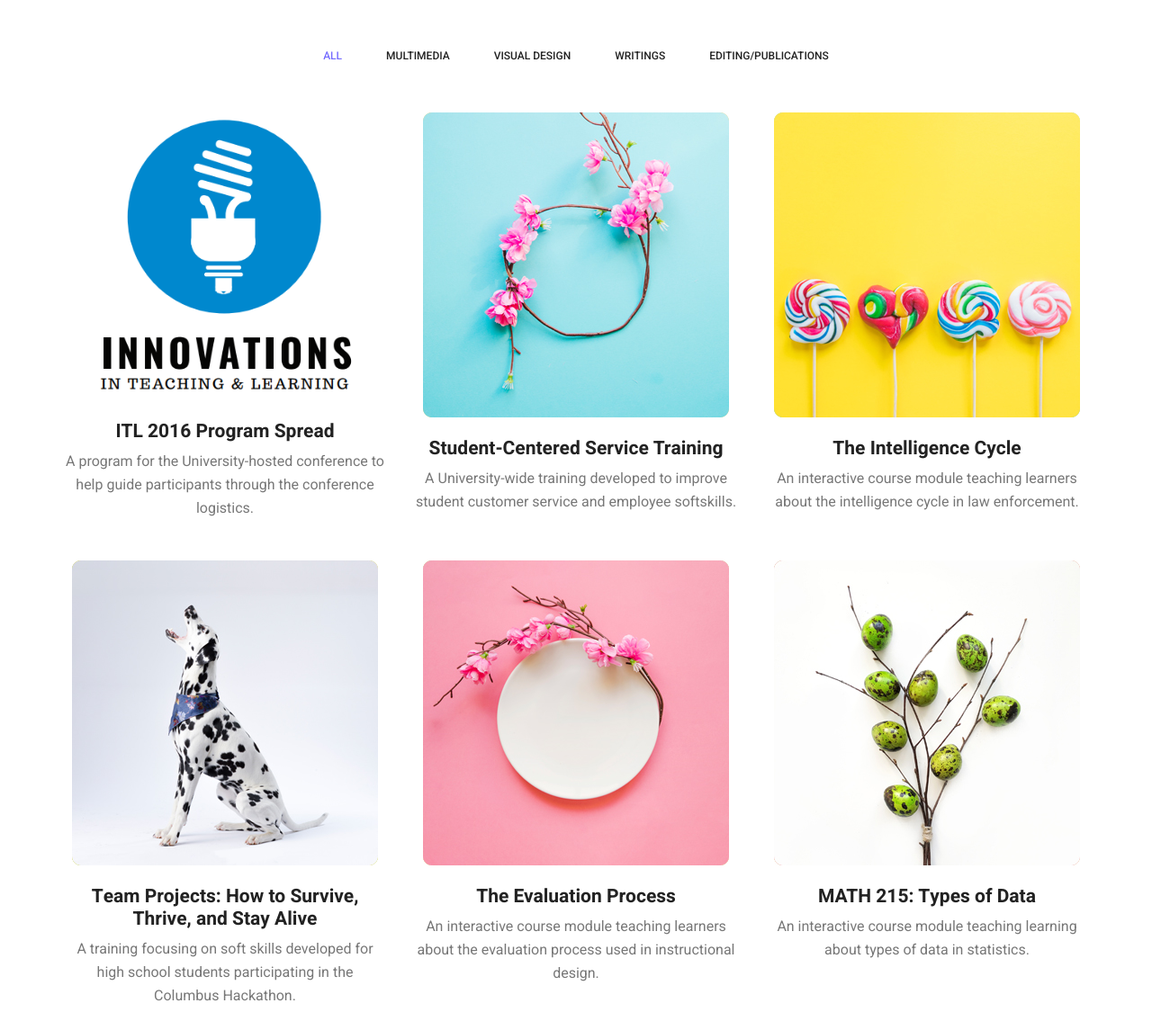
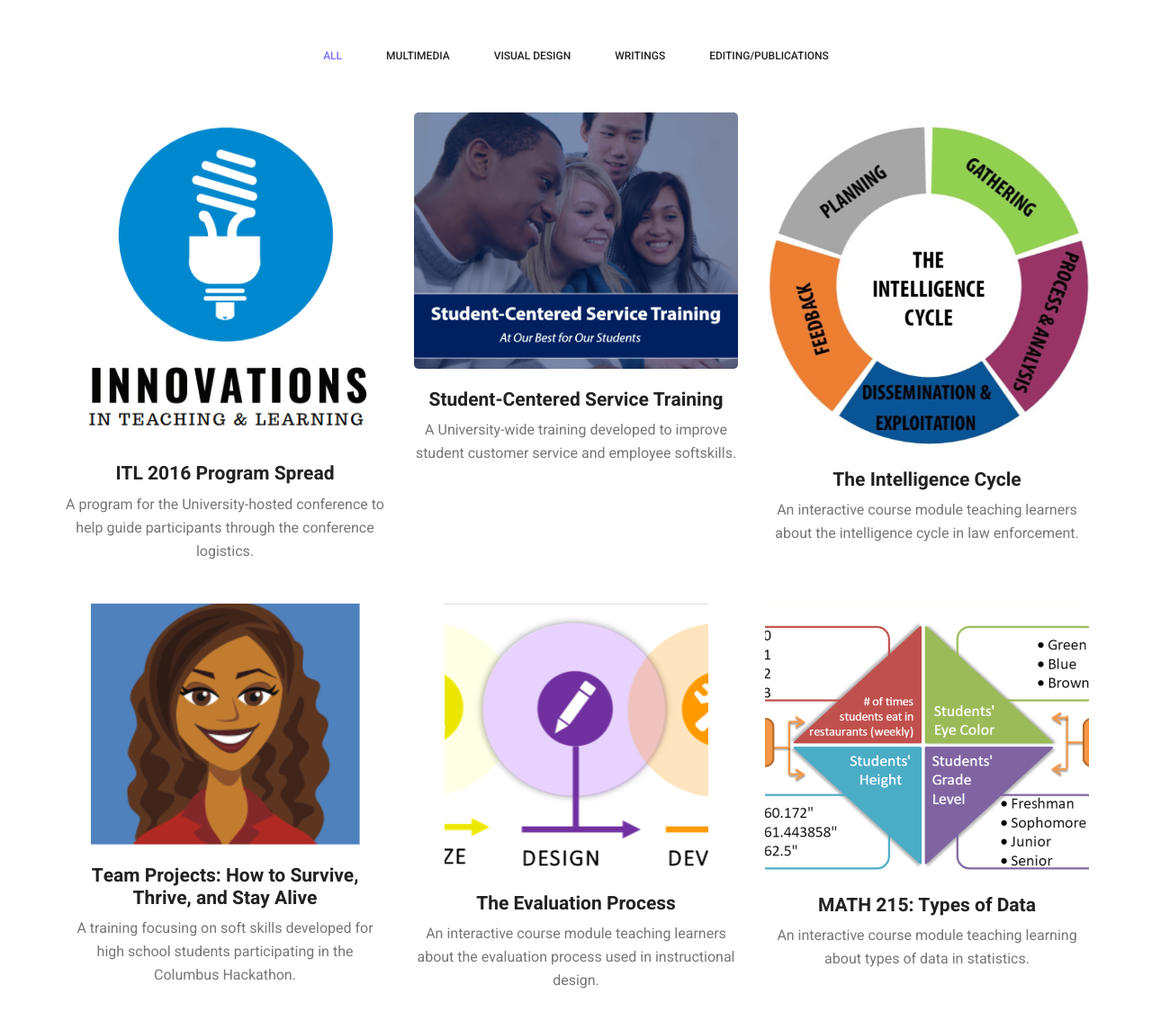
Before and after one commit to djErfquake/portfolios, a website: page app/index.html in a window 1280 px wide. Shown: the part 5520-6665 px from the top of the page at 90% size. Drawn offline with Linux system fonts and the light colour scheme.

Commit message:
projects working better

```diff
--- a/app/index.html
+++ b/app/index.html
@@ -326,7 +326,7 @@
         			<div class="col-lg-4 col-md-4 col-sm-6 visual-design">
         				<div class="h_gallery_item">
         					<div class="g_img_item">
-        						<img class="img-fluid" src="projects/pdfs/ITL program_final.png" alt="">
+        						<img class="img-fluid" src="img/thumbnails/ITL Program.PNG" alt="">
         						<a class="light" href="http://cs.franklin.edu/~levallyc/Visual%20Design/2016%20Conference%20Visual%20Design/ITL%20program_spread.pdf"><img src="img/gallery/icon.png" alt=""></a>
         					</div>
         					<div class="g_item_text">
@@ -338,7 +338,7 @@
         			<div class="col-lg-4 col-md-4 col-sm-6 multimedia">
         				<div class="h_gallery_item">
         					<div class="g_img_item">
-        						<img class="img-fluid" src="img/gallery/project-2.jpg" alt="">
+        						<img class="img-fluid" src="img/thumbnails/StudentCentered.PNG" alt="">
         						<a class="light" href="http://video.franklin.edu/Franklin/redcarpet/servicetraining/story_html5.html"><img src="img/gallery/icon.png" alt=""></a>
         					</div>
         					<div class="g_item_text">
@@ -350,7 +350,7 @@
         			<div class="col-lg-4 col-md-4 col-sm-6 multimedia">
         				<div class="h_gallery_item">
         					<div class="g_img_item">
-        						<img class="img-fluid" src="img/gallery/project-3.jpg" alt="">
+        						<img class="img-fluid" src="img/thumbnails/IntelligenceCycle.PNG" alt="">
         						<a class="light" href="http://video.franklin.edu/Franklin/CJAD/360/TheIntelligenceCycle/story_html5.html"><img src="img/gallery/icon.png" alt=""></a>
         					</div>
         					<div class="g_item_text">
@@ -362,8 +362,8 @@
         			<div class="col-lg-4 col-md-4 col-sm-6 multimedia">
         				<div class="h_gallery_item">
         					<div class="g_img_item">
-        						<img class="img-fluid" src="img/gallery/project-4.jpg" alt="">
-        						<a class="light" href="img/gallery/project-4.jpg"><img src="img/gallery/icon.png" alt=""></a>
+        						<img class="img-fluid" src="img/thumbnails/TeamProjects.PNG" alt="">
+        						<a class="light" href="http://video.franklin.edu/Franklin/hack/101/story_html5.html"><img src="img/gallery/icon.png" alt=""></a>
         					</div>
         					<div class="g_item_text">
         						<h4>Team Projects: How to Survive, Thrive, and Stay Alive</h4>
@@ -374,7 +374,7 @@
         			<div class="col-lg-4 col-md-4 col-sm-6 multimedia">
         				<div class="h_gallery_item">
         					<div class="g_img_item">
-        						<img class="img-fluid" src="img/gallery/project-5.jpg" alt="">
+        						<img class="img-fluid" src="img/thumbnails/EvaluationProcess.png" alt="">
         						<a class="light" href="http://video.franklin.edu/Franklin/idpt/650/evaluationProcess/story_html5.html"><img src="img/gallery/icon.png" alt=""></a>
         					</div>
         					<div class="g_item_text">
@@ -386,8 +386,8 @@
         			<div class="col-lg-4 col-md-4 col-sm-6 multimedia">
         				<div class="h_gallery_item">
         					<div class="g_img_item">
-        						<img class="img-fluid" src="img/gallery/project-6.jpg" alt="">
-        						<a class="light" href="img/gallery/project-6.jpg"><img src="img/gallery/icon.png" alt=""></a>
+        						<img class="img-fluid" src="img/thumbnails/Types of Data.PNG" alt="">
+        						<a class="light" href="http://video.franklin.edu/Franklin/statistics/1b/story_html5.html"><img src="img/gallery/icon.png" alt=""></a>
         					</div>
         					<div class="g_item_text">
         						<h4>MATH 215: Types of Data</h4>
@@ -400,7 +400,7 @@
 					<div class="col-lg-4 col-md-4 col-sm-6 visual-design">
 						<div class="h_gallery_item">
 							<div class="g_img_item">
-								<img class="img-fluid" src="img/gallery/project-6.jpg" alt="">
+								<img class="img-fluid" src="img/thumbnails/LearningShowcase.PNG" alt="">
 								<a class="light" href="http://cs.franklin.edu/~levallyc/Visual%20Design/Learning%20Showcase/Learning%20Showcase%20Electronic%20Booklet.pdf"><img src="img/gallery/icon.png" alt=""></a>
 							</div>
 							<div class="g_item_text">
@@ -413,7 +413,7 @@
 					<div class="col-lg-4 col-md-4 col-sm-6 visual-design">
 						<div class="h_gallery_item">
 							<div class="g_img_item">
-								<img class="img-fluid" src="img/gallery/project-6.jpg" alt="">
+								<img class="img-fluid" src="#" alt="">
 								<a class="light" href="http://cs.franklin.edu/~levallyc/Visual%20Design/SlideShare%20Presentations/5%20Characteristics%20of%20Excellent%20Instructional%20Designers.pdf"><img src="img/gallery/icon.png" alt=""></a>
 							</div>
 							<div class="g_item_text">
@@ -427,7 +427,7 @@
 					<div class="col-lg-4 col-md-4 col-sm-6 writings">
 						<div class="h_gallery_item">
 							<div class="g_img_item">
-								<img class="img-fluid" src="img/gallery/project-6.jpg" alt="">
+								<img class="img-fluid" src="img/thumbnails/EffectivelyUseMedia.png" alt="">
 								<a class="light" href="https://institute.franklin.edu/i4-blog/How-Use-Media-Effectively-Online-Courses/levally-carolyn"><img src="img/gallery/icon.png" alt=""></a>
 							</div>
 							<div class="g_item_text">
@@ -440,7 +440,7 @@
 					<div class="col-lg-4 col-md-4 col-sm-6 writings">
 						<div class="h_gallery_item">
 							<div class="g_img_item">
-								<img class="img-fluid" src="img/gallery/project-6.jpg" alt="">
+								<img class="img-fluid" src="img/thumbnails/CourseNeedsEditor.jpg" alt="">
 								<a class="light" href="https://institute.franklin.edu/i4-blog/Why-Your-Course-Needs-Editor/levally-carolyn"><img src="img/gallery/icon.png" alt=""></a>
 							</div>
 							<div class="g_item_text">
@@ -453,7 +453,7 @@
 					<div class="col-lg-4 col-md-4 col-sm-6 writings">
 						<div class="h_gallery_item">
 							<div class="g_img_item">
-								<img class="img-fluid" src="img/gallery/project-6.jpg" alt="">
+								<img class="img-fluid" src="img/thumbnails/BabySteps.jpg" alt="">
 								<a class="light" href="https://institute.franklin.edu/i4-blog/Baby-Steps-Toward-Sleep-Using-Instructional-Design-Everyday-Life/levally-carolyn"><img src="img/gallery/icon.png" alt=""></a>
 							</div>
 							<div class="g_item_text">
@@ -467,7 +467,7 @@
 					<div class="col-lg-4 col-md-4 col-sm-6 editing">
 						<div class="h_gallery_item">
 							<div class="g_img_item">
-								<img class="img-fluid" src="img/gallery/project-6.jpg" alt="">
+								<img class="img-fluid" src="img/thumbnails/GetItDone.jpg" alt="">
 								<a class="light" href="https://www.amazon.com/Get-Done-simple-strategies-procrastinating/dp/1973335212"><img src="img/gallery/icon.png" alt=""></a>
 							</div>
 							<div class="g_item_text">
@@ -480,7 +480,7 @@
 					<div class="col-lg-4 col-md-4 col-sm-6 editing">
 						<div class="h_gallery_item">
 							<div class="g_img_item">
-								<img class="img-fluid" src="img/gallery/project-6.jpg" alt="">
+								<img class="img-fluid" src="#" alt="">
 								<a class="light" href="https://www.learntechlib.org/p/174175/"><img src="img/gallery/icon.png" alt=""></a>
 							</div>
 							<div class="g_item_text">
@@ -493,7 +493,7 @@
 					<div class="col-lg-4 col-md-4 col-sm-6 editing">
 						<div class="h_gallery_item">
 							<div class="g_img_item">
-								<img class="img-fluid" src="img/gallery/project-6.jpg" alt="">
+								<img class="img-fluid" src="#" alt="">
 								<a class="light" href="https://www.learntechlib.org/p/172764/"><img src="img/gallery/icon.png" alt=""></a>
 							</div>
 							<div class="g_item_text">
@@ -506,7 +506,7 @@
 					<div class="col-lg-4 col-md-4 col-sm-6 editing">
 						<div class="h_gallery_item">
 							<div class="g_img_item">
-								<img class="img-fluid" src="img/gallery/project-6.jpg" alt="">
+								<img class="img-fluid" src="#" alt="">
 								<a class="light" href="https://link.springer.com/chapter/10.1007/978-3-319-94640-5_7"><img src="img/gallery/icon.png" alt=""></a>
 							</div>
 							<div class="g_item_text">
@@ -519,7 +519,7 @@
 					<div class="col-lg-4 col-md-4 col-sm-6 editing">
 						<div class="h_gallery_item">
 							<div class="g_img_item">
-								<img class="img-fluid" src="img/gallery/project-6.jpg" alt="">
+								<img class="img-fluid" src="#" alt="">
 								<a class="light" href="https://www.westga.edu/~distance/ojdla/fall203/_gardner_bennett_hyatt_stoker203.html"><img src="img/gallery/icon.png" alt=""></a>
 							</div>
 							<div class="g_item_text">
@@ -532,7 +532,7 @@
 					<div class="col-lg-4 col-md-4 col-sm-6 editing">
 						<div class="h_gallery_item">
 							<div class="g_img_item">
-								<img class="img-fluid" src="img/gallery/project-6.jpg" alt="">
+								<img class="img-fluid" src="#" alt="">
 								<a class="light" href="#"><img src="img/gallery/icon.png" alt=""></a>
 							</div>
 							<div class="g_item_text">
--- a/app/js/theme.js
+++ b/app/js/theme.js
@@ -105,29 +105,29 @@
 
 	$('select').niceSelect();
 
-	/*----------------------------------------------------*/
-    /*  Simple LightBox js
-    /*----------------------------------------------------*/
-    $('.imageGallery1 .light').simpleLightbox();
+	// /*----------------------------------------------------*/
+    // /*  Simple LightBox js
+    // /*----------------------------------------------------*/
+    // $('.imageGallery1 .light').simpleLightbox();
 
-	$('.counter').counterUp({
-		delay: 10,
-		time: 1000
-	});
+	// $('.counter').counterUp({
+	// 	delay: 10,
+	// 	time: 1000
+	// });
 
 
-	$(".skill_main").each(function() {
-        $(this).waypoint(function() {
-            var progressBar = $(".progress-bar");
-            progressBar.each(function(indx){
-                $(this).css("width", $(this).attr("aria-valuenow") + "%")
-            })
-        }, {
-            triggerOnce: true,
-            offset: 'bottom-in-view'
+	// $(".skill_main").each(function() {
+    //     $(this).waypoint(function() {
+    //         var progressBar = $(".progress-bar");
+    //         progressBar.each(function(indx){
+    //             $(this).css("width", $(this).attr("aria-valuenow") + "%")
+    //         })
+    //     }, {
+    //         triggerOnce: true,
+    //         offset: 'bottom-in-view'
 
-        });
-    });
+    //     });
+    // });
 
 	/*----------------------------------------------------*/
     /*  Isotope Fillter js
```
Also changed, not shown: app/img/thumbnails/BabySteps.jpg (added), app/img/thumbnails/CourseNeedsEditor.jpg (added), app/img/thumbnails/EffectivelyUseMedia.png (added), app/img/thumbnails/EvaluationProcess.png (added), app/img/thumbnails/GetItDone.jpg (added), app/img/thumbnails/ITL Program.PNG (added), app/img/thumbnails/IntelligenceCycle.PNG (added), app/img/thumbnails/LearningShowcase.PNG (added), app/img/thumbnails/SlideShare1.PNG (added), app/img/thumbnails/StudentCentered.PNG (added), app/img/thumbnails/TeamProjects.PNG (added), app/img/thumbnails/Types of Data.PNG (added), app/projects/pdfs/ITL program_final.png (deleted), 1 other file.
